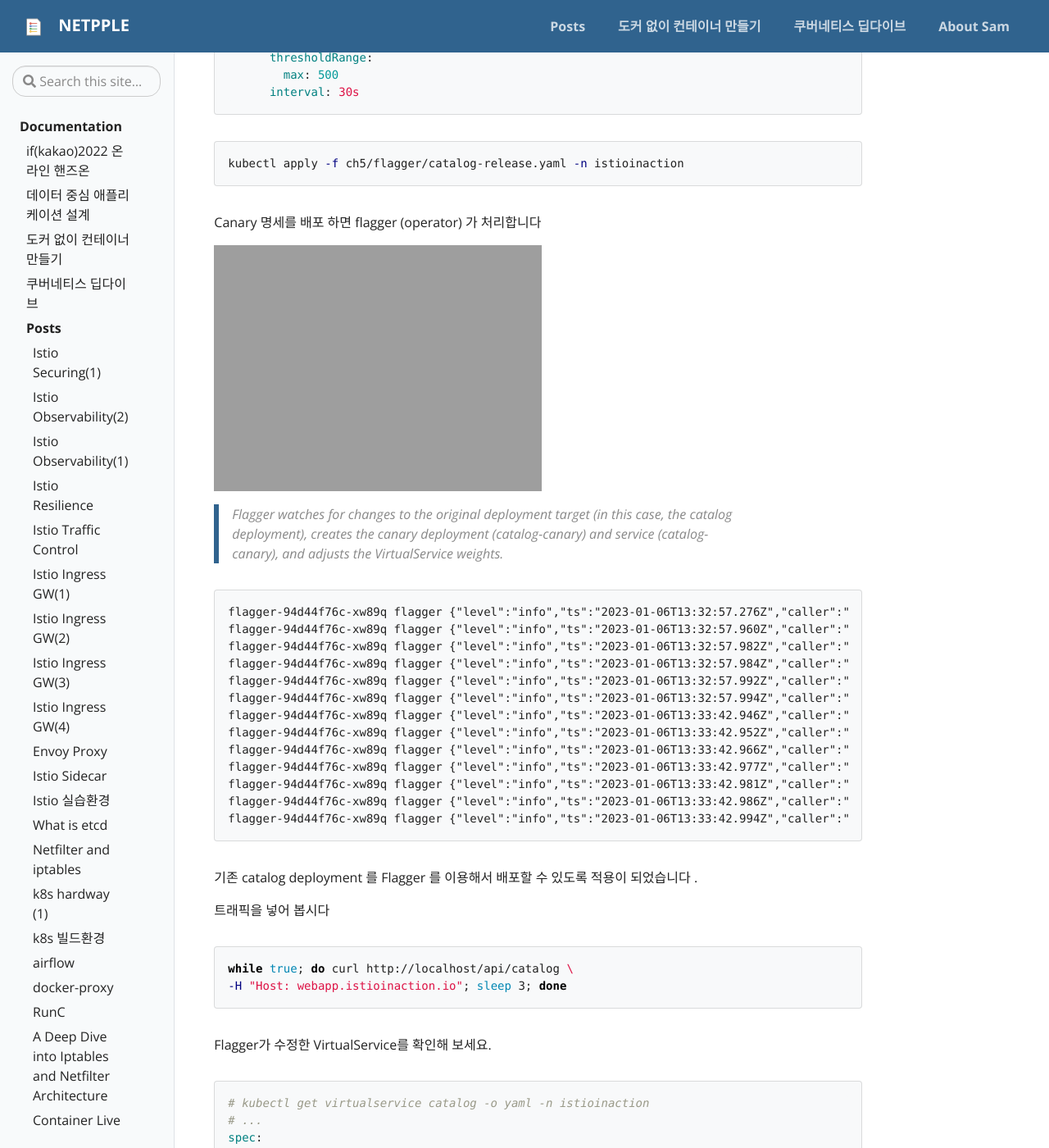
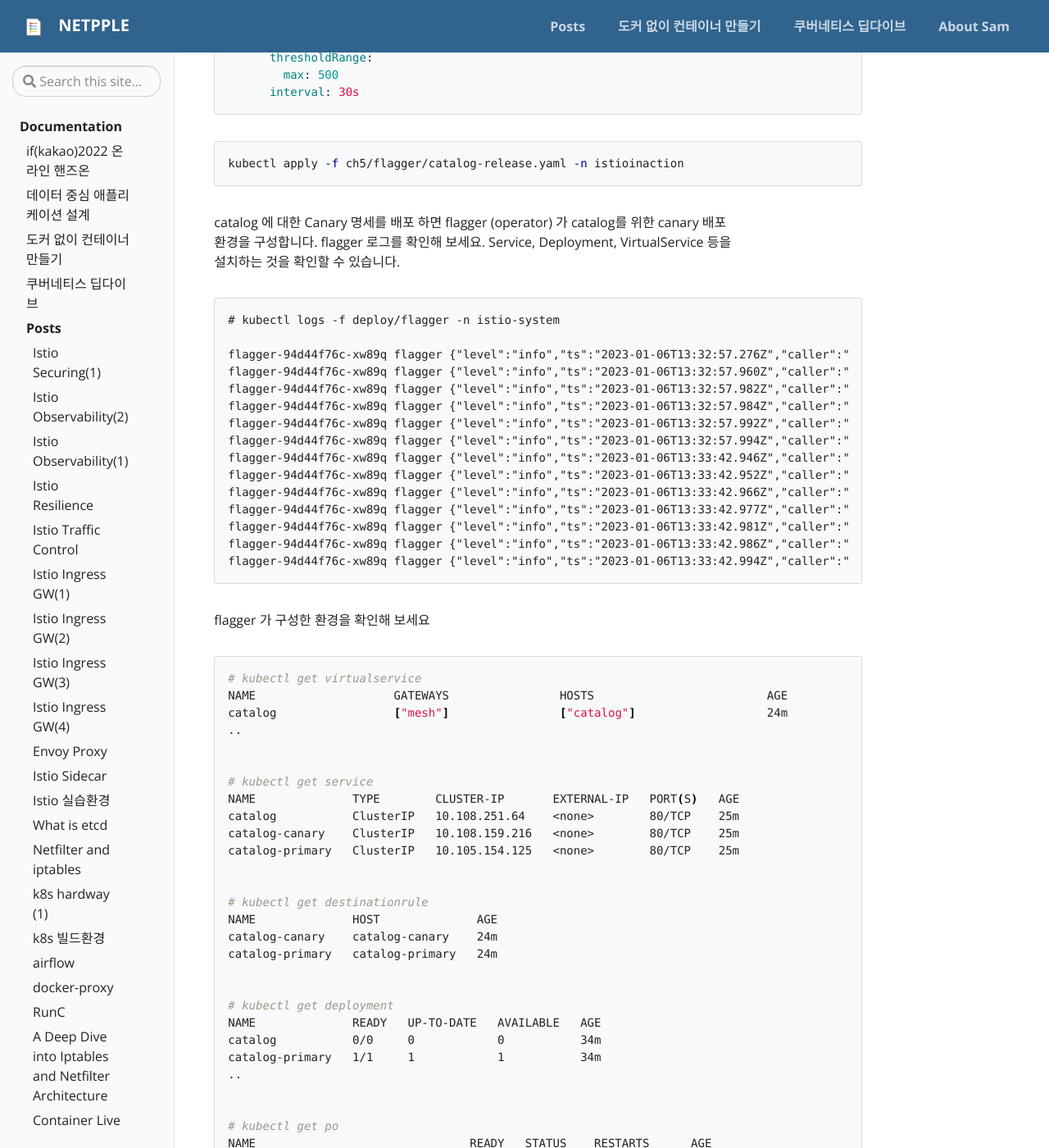
Before and after one commit to netpple/netpple.github.io, a Jekyll site: the page built from _posts/2023-01-07-Istio-ch5-traffic-control.md, in a window 1280 px wide and 1400 px high, scrolled down 18167 px. Shown: the whole window at 82% size. Built offline with Jekyll 4.4.1, drawn with Linux system fonts in a browser that asks for light colours; our own code applies the rules of GitHub Pages for plain Markdown files; some of the changed text lies outside the part shown.

Commit message:
flagger 설명 보완

````diff
--- a/_posts/2023-01-07-Istio-ch5-traffic-control.md
+++ b/_posts/2023-01-07-Istio-ch5-traffic-control.md
@@ -767,7 +767,7 @@
 
 **Flagger Canary 적용**
 
-Flagger’s Canary 명세
+Flagger’s Canary 명세 (for catalog)
 
 ```yaml
 # cat ch5/flagger/catalog-release.yaml
@@ -814,14 +814,12 @@
 kubectl apply -f ch5/flagger/catalog-release.yaml -n istioinaction
 ```
 
-Canary 명세를 배포 하면 flagger (operator) 가 처리합니다
-
-![스크린샷 2023-01-07 오후 12.49.34(2).png](/assets/img/Istio-ch5%20e5d352db30ea41189ae55571b086561b/%25E1%2584%2589%25E1%2585%25B3%25E1%2584%258F%25E1%2585%25B3%25E1%2584%2585%25E1%2585%25B5%25E1%2586%25AB%25E1%2584%2589%25E1%2585%25A3%25E1%2586%25BA_2023-01-07_%25E1%2584%258B%25E1%2585%25A9%25E1%2584%2592%25E1%2585%25AE_12.49.34(2).png)
-
-> *Flagger watches for changes to the original deployment target (in this case, the catalog deployment), creates the canary deployment (catalog-canary) and service (catalog-canary), and adjusts the VirtualService weights.*
->
+catalog 에 대한 Canary 명세를 배포 하면 flagger (operator) 가 catalog를 위한 canary 배포환경을 구성합니다.
+flagger 로그를 확인해 보세요. Service, Deployment, VirtualService 등을 설치하는 것을 확인할 수 있습니다.
 
 ```
+# kubectl logs -f deploy/flagger -n istio-system
+
 flagger-94d44f76c-xw89q flagger {"level":"info","ts":"2023-01-06T13:32:57.276Z","caller":"controller/controller.go:307","msg":"Synced istioinaction/catalog-release"}
 flagger-94d44f76c-xw89q flagger {"level":"info","ts":"2023-01-06T13:32:57.960Z","caller":"router/kubernetes_default.go:175","msg":"Service catalog-canary.istioinaction created","canary":"catalog-release.istioinaction"}
 flagger-94d44f76c-xw89q flagger {"level":"info","ts":"2023-01-06T13:32:57.982Z","caller":"router/kubernetes_default.go:175","msg":"Service catalog-primary.istioinaction created","canary":"catalog-release.istioinaction"}
@@ -837,7 +835,47 @@
 flagger-94d44f76c-xw89q flagger {"level":"info","ts":"2023-01-06T13:33:42.994Z","caller":"controller/events.go:33","msg":"Initialization done! catalog-release.istioinaction","canary":"catalog-release.istioinaction"}
 ```
 
-기존 catalog deployment 를 Flagger 를 이용해서 배포할 수 있도록 적용이 되었습니다 .
+
+flagger 가 구성한 환경을 확인해 보세요
+
+```bash
+# kubectl get virtualservice
+NAME                    GATEWAYS                HOSTS                         AGE
+catalog                 ["mesh"]                ["catalog"]                   24m
+..
+
+
+# kubectl get service
+NAME              TYPE        CLUSTER-IP       EXTERNAL-IP   PORT(S)   AGE
+catalog           ClusterIP   10.108.251.64    <none>        80/TCP    25m
+catalog-canary    ClusterIP   10.108.159.216   <none>        80/TCP    25m
+catalog-primary   ClusterIP   10.105.154.125   <none>        80/TCP    25m
+
+
+# kubectl get destinationrule
+NAME              HOST              AGE
+catalog-canary    catalog-canary    24m
+catalog-primary   catalog-primary   24m
+
+
+# kubectl get deployment
+NAME              READY   UP-TO-DATE   AVAILABLE   AGE
+catalog           0/0     0            0           34m
+catalog-primary   1/1     1            1           34m
+..
+
+
+# kubectl get po
+NAME                               READY   STATUS    RESTARTS      AGE
+catalog-primary-76d46cb86b-84zv9   2/2     Running   0             33m
+```
+
+![스크린샷 2023-01-07 오후 12.49.34(2).png](/assets/img/Istio-ch5%20e5d352db30ea41189ae55571b086561b/%25E1%2584%2589%25E1%2585%25B3%25E1%2584%258F%25E1%2585%25B3%25E1%2584%2585%25E1%2585%25B5%25E1%2586%25AB%25E1%2584%2589%25E1%2585%25A3%25E1%2586%25BA_2023-01-07_%25E1%2584%258B%25E1%2585%25A9%25E1%2584%2592%25E1%2585%25AE_12.49.34(2).png)
+
+> *Flagger watches for changes to the original deployment target (in this case, the catalog deployment), creates the canary deployment (catalog-canary) and service (catalog-canary), and adjusts the VirtualService weights.*
+>
+
+Flagger 로 기존 catalog(deployment) 를 canary 배포할 수 있는 환경을 구성하였습니다
 
 트래픽을 넣어 봅시다
 
````
